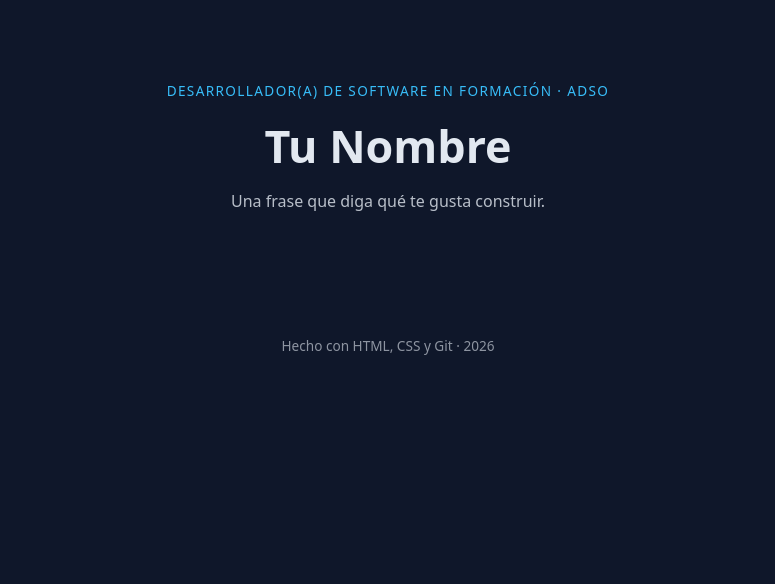
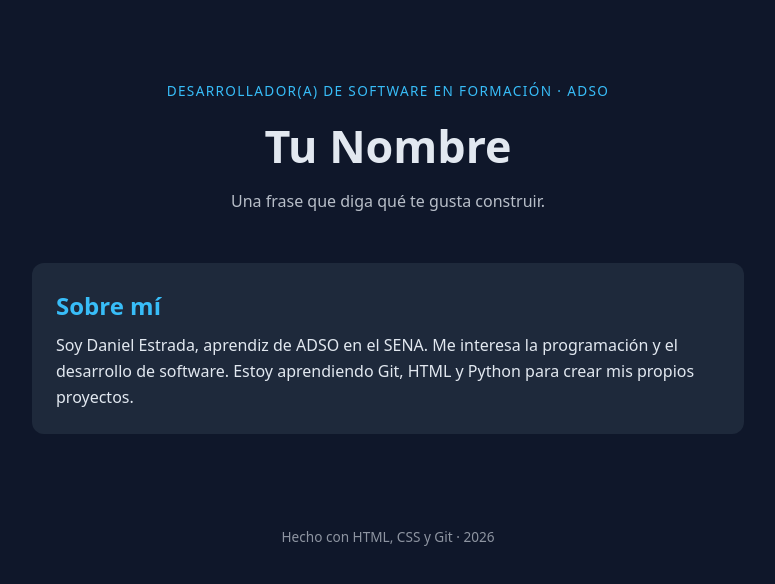
Before and after one commit to estradadaniel477-prog/portafolio, a plain HTML site: page index.html in a window 1280 px wide. Shown: the whole page, without its empty margins (252-1027 px from the left). Drawn offline with Linux system fonts and the light colour scheme.

Commit message:
feat: agrega sección Sobre mí

```diff
--- a/index.html
+++ b/index.html
@@ -15,7 +15,10 @@
 
   <main>
     <!-- Sobre mí: aquí va el issue #1 -->
-
+<section>
+  <h2>Sobre mí</h2>
+  <p>Soy Daniel Estrada, aprendiz de ADSO en el SENA. Me interesa la programación y el desarrollo de software. Estoy aprendiendo Git, HTML y Python para crear mis propios proyectos.</p>
+</section>
     <!-- Habilidades: aquí va el issue #2 -->
 
     <!-- Proyectos: aquí va el issue #3 -->
```
